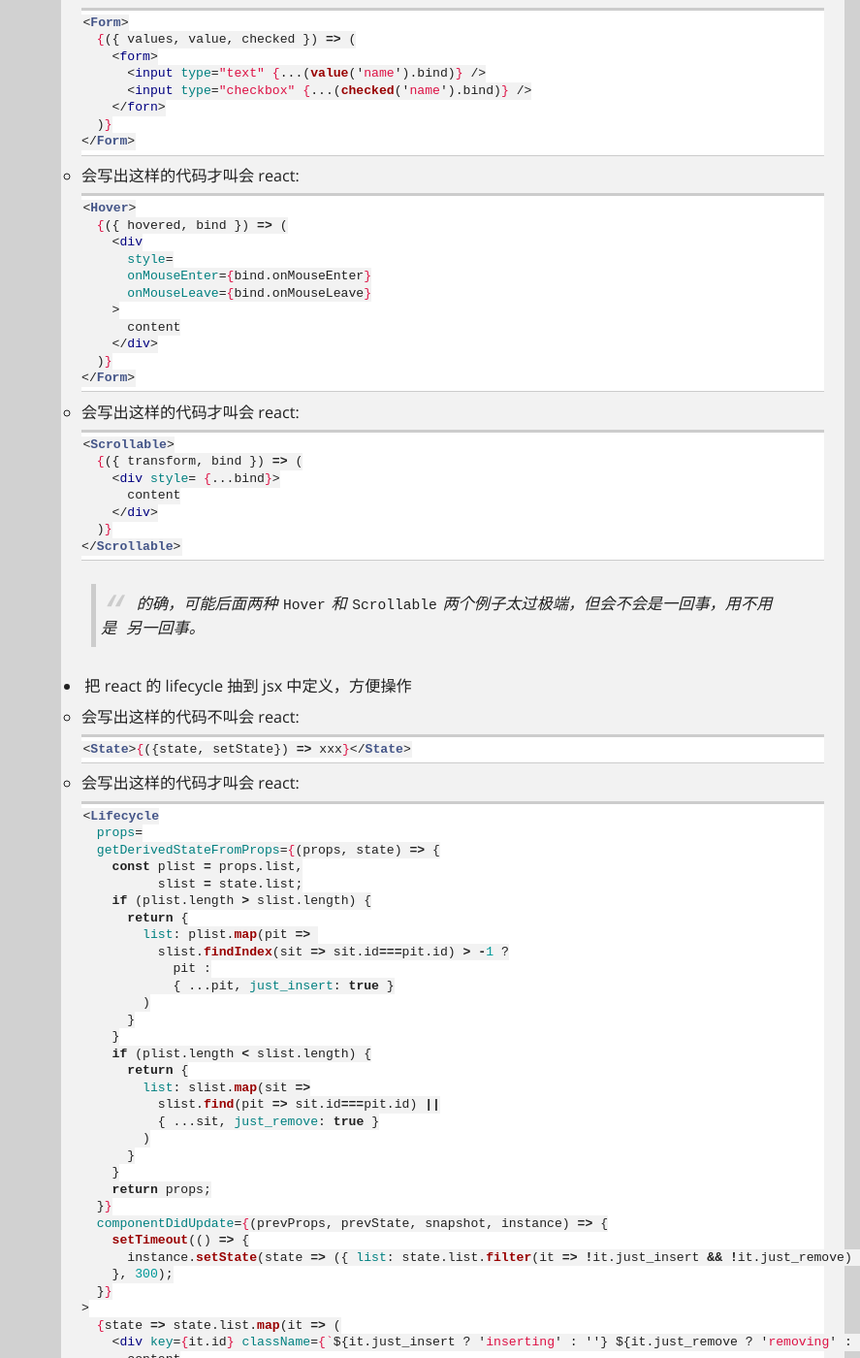
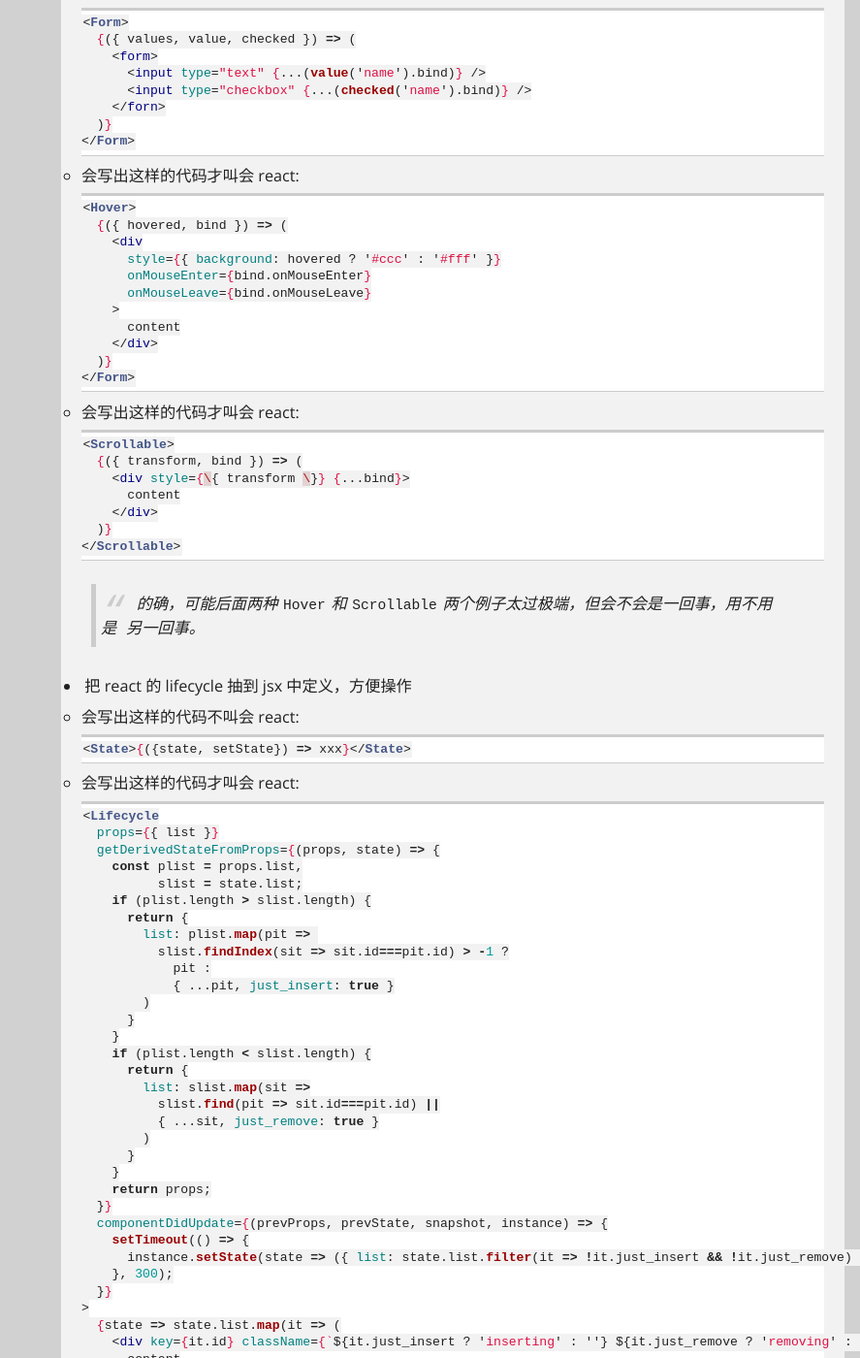
Before and after one commit to xialvjun/xialvjun.github.io, a Jekyll site: the page built from _posts/2018-05-22-react-render-props.md, in a window 1280 px wide and 1400 px high, scrolled down 1222 px. Shown: the whole window at 97% size, without its empty margins (393-1280 px from the left). Built offline with Jekyll 4.4.1, drawn with Linux system fonts in a browser that asks for light colours; our own code applies the rules of GitHub Pages for plain Markdown files; comment, search, counter and statistics services are not loaded.

Commit message:
fix Jekyll parse wrong markdown

````diff
--- a/_posts/2018-05-22-react-render-props.md
+++ b/_posts/2018-05-22-react-render-props.md
@@ -1,3 +1,5 @@
+{% raw %}
+
 # 什么才是学习
 
 人类在原始人的时候就已经会使用火了。可是那不是科学。
@@ -109,7 +111,7 @@
   ```jsx
   <Scrollable>
     {({ transform, bind }) => (
-      <div style={{ transform }} {...bind}>
+      <div style={\{ transform \}} {...bind}>
         content
       </div>
     )}
@@ -171,3 +173,5 @@
 
 
 一时有感，感慨为什么没能在两年前刚学 react 的时候就能想到这些用法。。。
+
+{% endraw %}
````
Also changed, not shown: _posts/2018-05-22-react-context-api-actions.md (+4 -0 lines), _posts/2018-05-22-react-state-management.md (+4 -0 lines).
